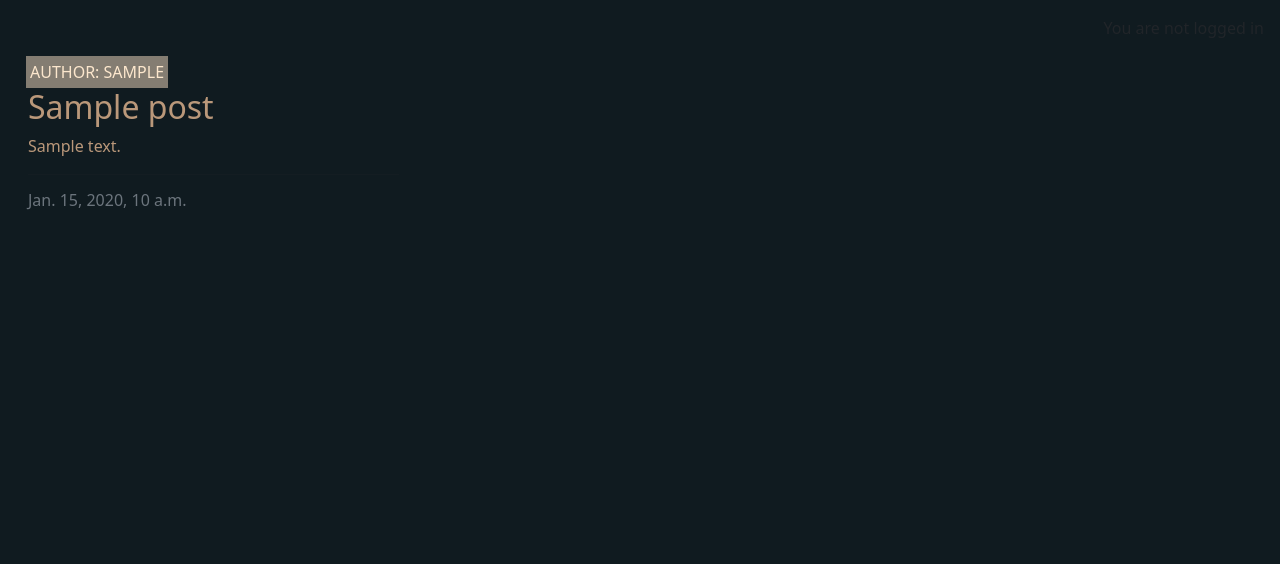
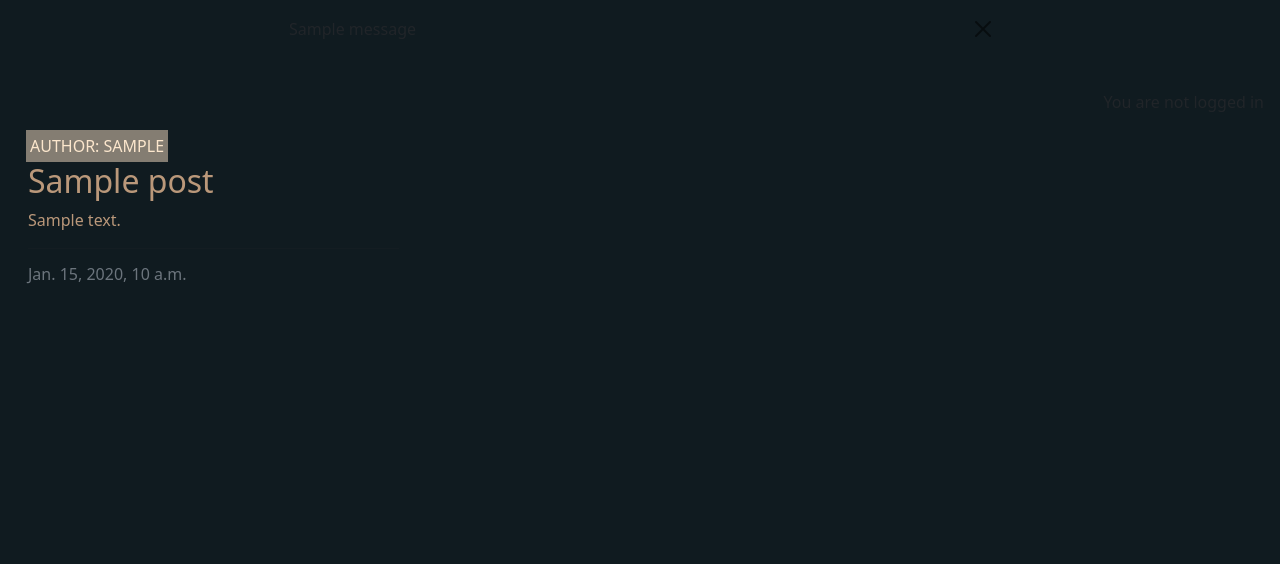
Before and after one commit to Alex-McAlpine/capstone-project-frame-by-frame, a Django app: page / in a window 1280 px wide. Shown: the part 77-641 px from the top of the page. Run offline with Django 4.2, Linux system fonts and the light colour scheme; tables that the repository leaves empty hold one stand-in row (values such as "Sample post"); one stand-in notice (Sample message) is shown; parts of the project's set-up code (start-up, migrations or seed data) failed here and were passed over.

Commit message:
ADD: Confirmation message to comments

```diff
--- a/blog/views.py
+++ b/blog/views.py
@@ -1,5 +1,6 @@
 from django.shortcuts import render, get_object_or_404
 from django.views import generic
+from django.contrib import messages
 from .models import Post
 from .forms import CommentForm
 
@@ -16,7 +17,19 @@ def post_detail(request, slug):
     post = get_object_or_404(queryset, slug=slug)
     comments = post.comments.all().order_by("-created_on")
     comment_count = post.comments.filter(approved=True).count()
-    comment_form = CommentForm()
+
+    if request.method == "POST":
+        comment_form = CommentForm(data=request.POST)
+        if comment_form.is_valid():
+            comment = comment_form.save(commit=False)
+            comment.author = request.user
+            comment.post = post
+            comment.save()
+            messages.add_message(
+                request, messages.SUCCESS,
+                'Comment submitted and awaiting approval'
+            )
+        comment_form = CommentForm()
 
     return render(
         request,
--- a/templates/base.html
+++ b/templates/base.html
@@ -79,6 +79,21 @@
         </div>
     </nav>
 
+    <!-- displaying Django messages -->
+    <div class="container">
+        <div class="row">
+            <div class="col-md-8 offset-md-2">
+                {% for message in messages %}
+                <div class="alert {{ message.tags }} alert-dismissible
+        fade show" id="msg" role="alert">
+                    {{ message | safe }}
+                    <button type="button" class="btn-close" data-bs-dismiss="alert" aria-label="Close"></button>
+                </div>
+                {% endfor %}
+            </div>
+        </div>
+    </div>
+
     <main class="flex-shrink-0 main-bg">
         {% if user.is_authenticated %}
         <p class="text-end m-3">You are logged in as {{ user }}</p>
```
